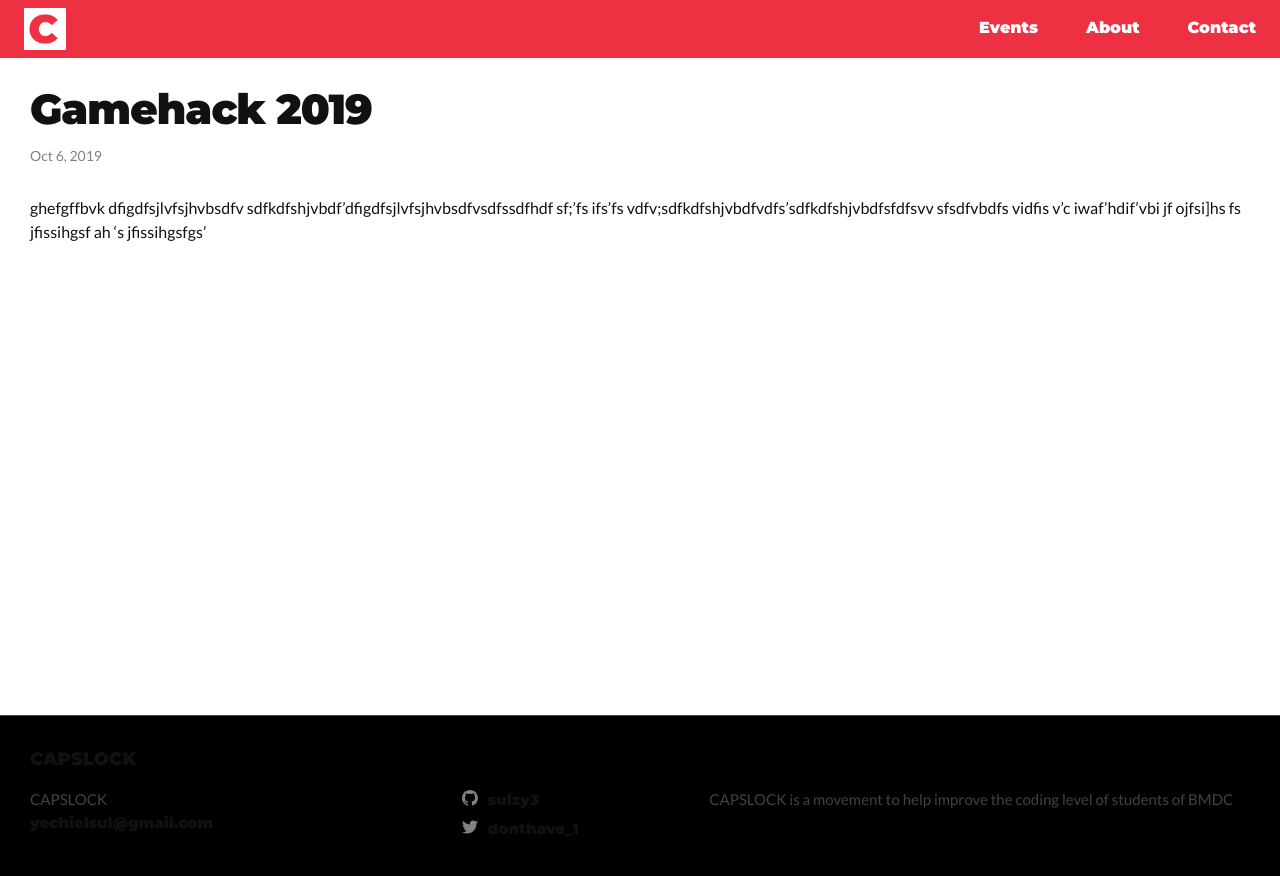
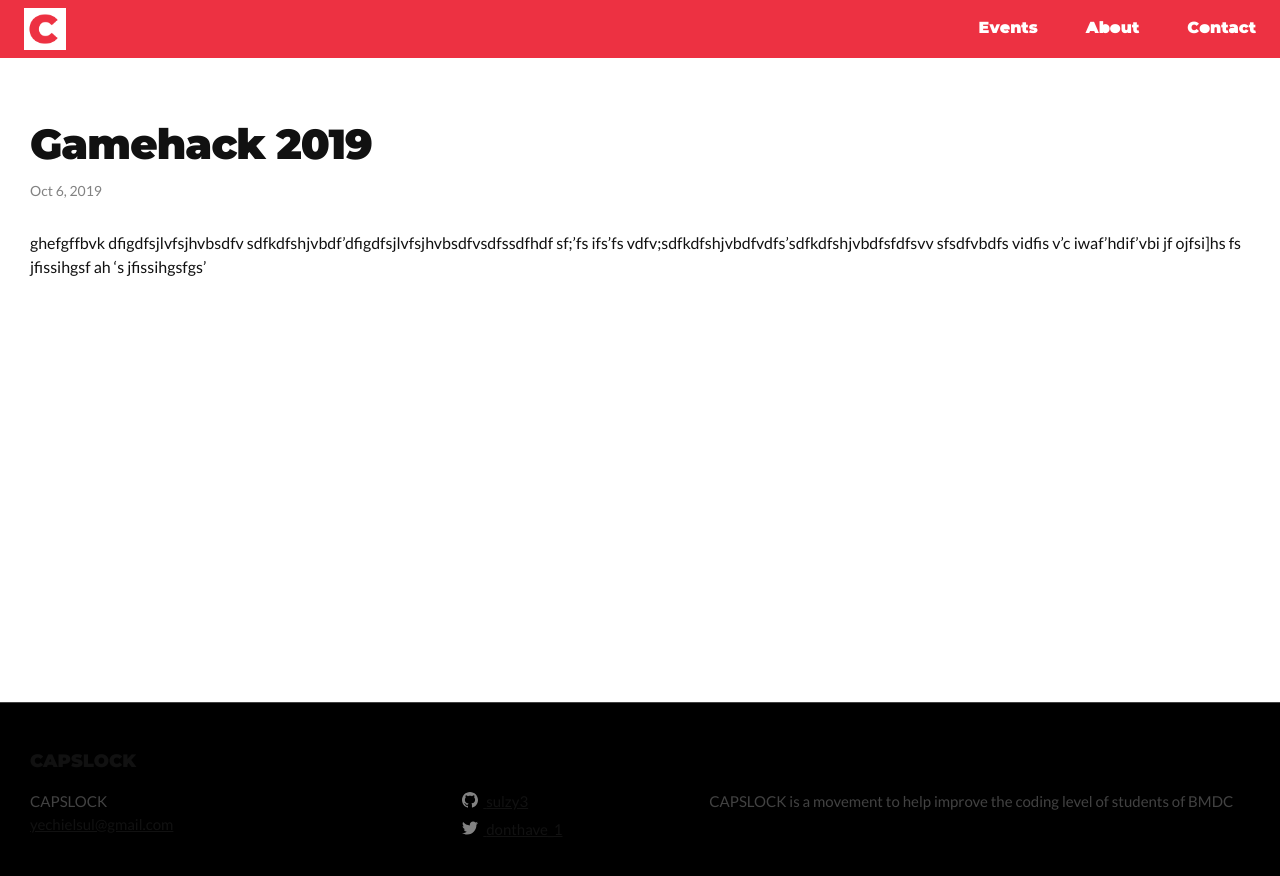
Before and after one commit to capslock-bmdc/capslock-website, a Jekyll site: the page built from _posts/2019-10-06-tester.markdown, in a window 1280 px wide. Shown: the top 876 px of the page. Built offline with Jekyll 4.4.1, drawn with Linux system fonts in a browser that asks for light colours.

```diff
--- a/_sass/abstracts/_variables.scss
+++ b/_sass/abstracts/_variables.scss
@@ -1,3 +1,10 @@
+// typography
+@font-face {
+  font-family: "CAPSLOCK";
+  src: url("../assets/fonts/CAPSLOCK.ttf");
+}
+
+$brand-font-family: "CAPSLOCK";
 
 // Colors
 $red: #ed3142;
--- /dev/null
+++ b/_sass/components/_header.scss
@@ -0,0 +1,9 @@
+.header {
+  box-sizing: border-box;
+  background-color: $red;
+  height: 90vh;
+  &__text {
+    margin: 20vh;
+    color: $white;
+  }
+}
--- a/_sass/components/_navbar.scss
+++ b/_sass/components/_navbar.scss
@@ -27,6 +27,7 @@
       text-align: center;
       margin: 16px 24px;
       text-decoration: none;
+      font-family: $brand-font-family, sans-serif;
 
       &.active {
         border-bottom: 3px solid;
--- a/_sass/minima.scss
+++ b/_sass/minima.scss
@@ -3,17 +3,11 @@
 @import "abstracts/variables";
 
 @import "components/navbar";
+@import "components/header";
 
 // Define defaults for each variable.
 
-@font-face {
-  font-family: "CAPSLOCK";
-  src: url("../assets/fonts/CAPSLOCK.ttf");
-}
 
-$base-font-family: "CAPSLOCK", BlinkMacSystemFont, "Segoe UI", Roboto,
-  Helvetica, Arial, sans-serif, "Apple Color Emoji", "Segoe UI Emoji",
-  "Segoe UI Symbol" !default;
 $base-font-size: 16px !default;
 $base-font-weight: 400 !default;
 $small-font-size: $base-font-size * 0.875 !default;
--- a/_sass/minima/_base.scss
+++ b/_sass/minima/_base.scss
@@ -1,27 +1,45 @@
-@import url('https://fonts.googleapis.com/css?family=Montserrat:900&display=swap');
-@import url('https://fonts.googleapis.com/css?family=Lato&display=swap');
+@import url("https://fonts.googleapis.com/css?family=Montserrat:900&display=swap");
+@import url("https://fonts.googleapis.com/css?family=Lato&display=swap");
 /**
  * Reset some basic elements
  */
-body, h1, h2, h3, h4, h5, h6,
-p, blockquote, pre, hr,
-dl, dd, ol, ul, figure {
+body,
+h3,
+h4,
+h5,
+h6,
+a,
+p,
+blockquote,
+pre,
+hr,
+dl,
+dd,
+ol,
+ul,
+figure {
   margin: 0;
   padding: 0;
-  font-family: 'Lato', sans-serif;
+  font-family: "Lato", sans-serif;
 }
 
-h1, h2, a {
-  font-family: 'Montserrat', sans-serif;
+h1,
+h2 {
+  font-family: "Montserrat", sans-serif;
 }
 
-
+h1 {
+  font-size: 42px;
+  letter-spacing: -1px;
+  line-height: 1;
+}
 
 /**
  * Basic styling
  */
 body {
-  font: $base-font-weight #{$base-font-size}/#{$base-line-height} $base-font-family;
+  font: $base-font-weight #{$base-font-size}/#{$base-line-height}
+    $brand-font-family;
   color: $text-color;
   // background-color: $red;
   width: 100%;
@@ -36,19 +54,25 @@ body {
   flex-direction: column;
 }
 
-
-
 /**
  * Set `margin-bottom` to maintain vertical rhythm
  */
-h1, h2, h3, h4, h5, h6,
-p, blockquote, pre,
-ul, ol, dl, figure,
+h1,
+h2,
+h3,
+h4,
+h5,
+h6,
+p,
+blockquote,
+pre,
+ul,
+ol,
+dl,
+figure,
 %vertical-rhythm {
   margin-bottom: $spacing-unit / 2;
 }
-
-
 
 /**
  * `main` element
@@ -57,8 +81,6 @@ main {
   display: block; /* Default value of `display` of `main` element is 'inline' in IE 11. */
 }
 
-
-
 /**
  * Images
  */
@@ -66,8 +88,6 @@ img {
   max-width: 100%;
   vertical-align: middle;
 }
-
-
 
 /**
  * Figures
@@ -80,12 +100,11 @@ figcaption {
   font-size: $small-font-size;
 }
 
-
-
 /**
  * Lists
  */
-ul, ol {
+ul,
+ol {
   margin-left: $spacing-unit;
 }
 
@@ -96,23 +115,23 @@ li {
   }
 }
 
-
-
 /**
  * Headings
  */
-h1, h2, h3, h4, h5, h6 {
+h1,
+h2,
+h3,
+h4,
+h5,
+h6 {
   font-weight: $base-font-weight;
 }
-
-
 
 /**
  * Links
  */
 a {
   color: $text-color;
-  text-decoration: none;
 
   &:visited {
     color: darken($text-color, 15%);
@@ -132,7 +151,6 @@ a {
   }
 }
 
-
 /**
  * Blockquotes
  */
@@ -148,8 +166,6 @@ blockquote {
     margin-bottom: 0;
   }
 }
-
-
 
 /**
  * Code formatting
@@ -177,14 +193,12 @@ pre {
   }
 }
 
-
-
 /**
  * Wrapper
  */
 .wrapper {
   max-width: -webkit-calc(#{$content-width} - (#{$spacing-unit} * 2));
-  max-width:         calc(#{$content-width} - (#{$spacing-unit} * 2));
+  max-width: calc(#{$content-width} - (#{$spacing-unit} * 2));
   margin-right: auto;
   margin-left: auto;
   padding-right: $spacing-unit;
@@ -193,13 +207,11 @@ pre {
 
   @include media-query($on-laptop) {
     max-width: -webkit-calc(#{$content-width} - (#{$spacing-unit}));
-    max-width:         calc(#{$content-width} - (#{$spacing-unit}));
+    max-width: calc(#{$content-width} - (#{$spacing-unit}));
     padding-right: $spacing-unit / 2;
     padding-left: $spacing-unit / 2;
   }
 }
-
-
 
 /**
  * Clearfix
@@ -209,8 +221,6 @@ pre {
   display: table;
   clear: both;
 }
-
-
 
 /**
  * Icons
@@ -231,8 +241,6 @@ pre {
   }
 }
 
-
-
 /**
  * Tables
  */
@@ -248,7 +256,8 @@ table {
       background-color: lighten($grey-color-light, 6%);
     }
   }
-  th, td {
+  th,
+  td {
     padding: ($spacing-unit / 3) ($spacing-unit / 2);
   }
   th {
--- a/_sass/minima/_layout.scss
+++ b/_sass/minima/_layout.scss
@@ -2,14 +2,6 @@
  * Site header
 */
 
-.site-header {
-  box-sizing: border-box;
-  padding: 10% 25%;
-  background-color: $red;
-  height: 90vh;
-  // Positioning context for the mobile navigation icon
-  position: relative;
-}
 .Wrap {
   //@include  linear gradient
   text-align: center;
```
Also changed, not shown: _includes/header.html (+2 -5 lines), _includes/oldheader.html (deleted, +0 -32 lines). Lines whose indentation alone changed are shown as unchanged.
